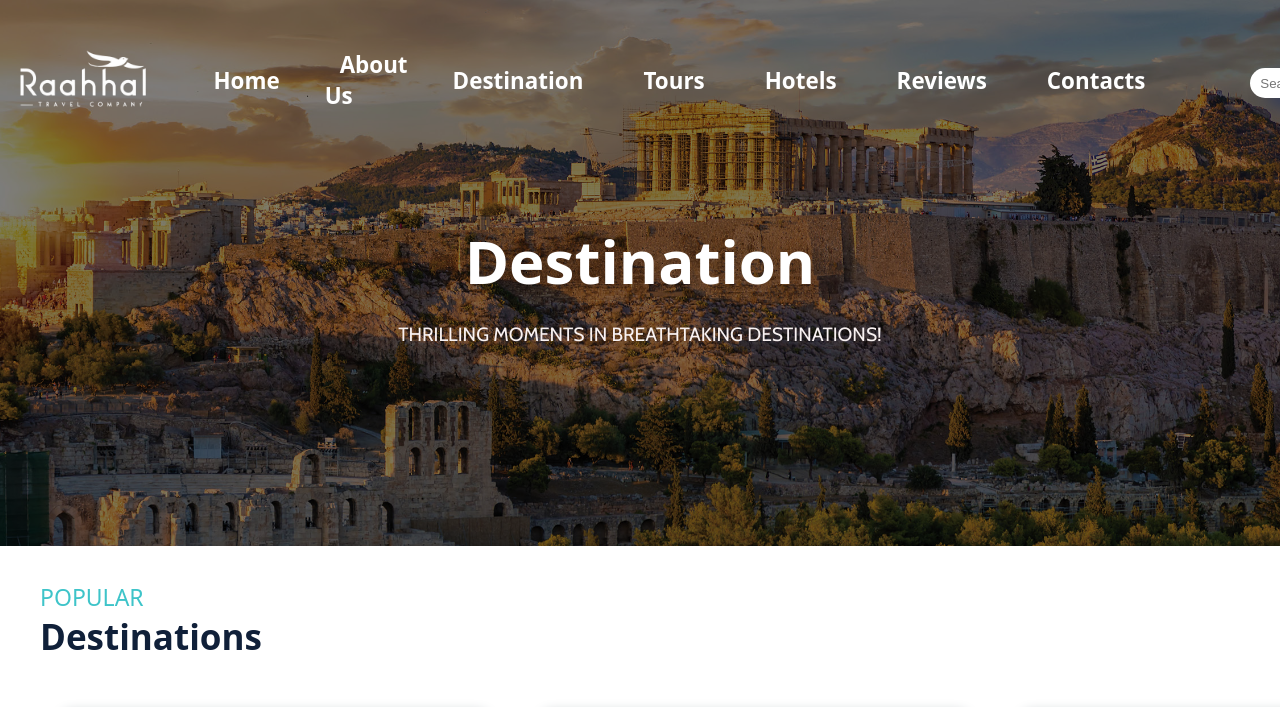
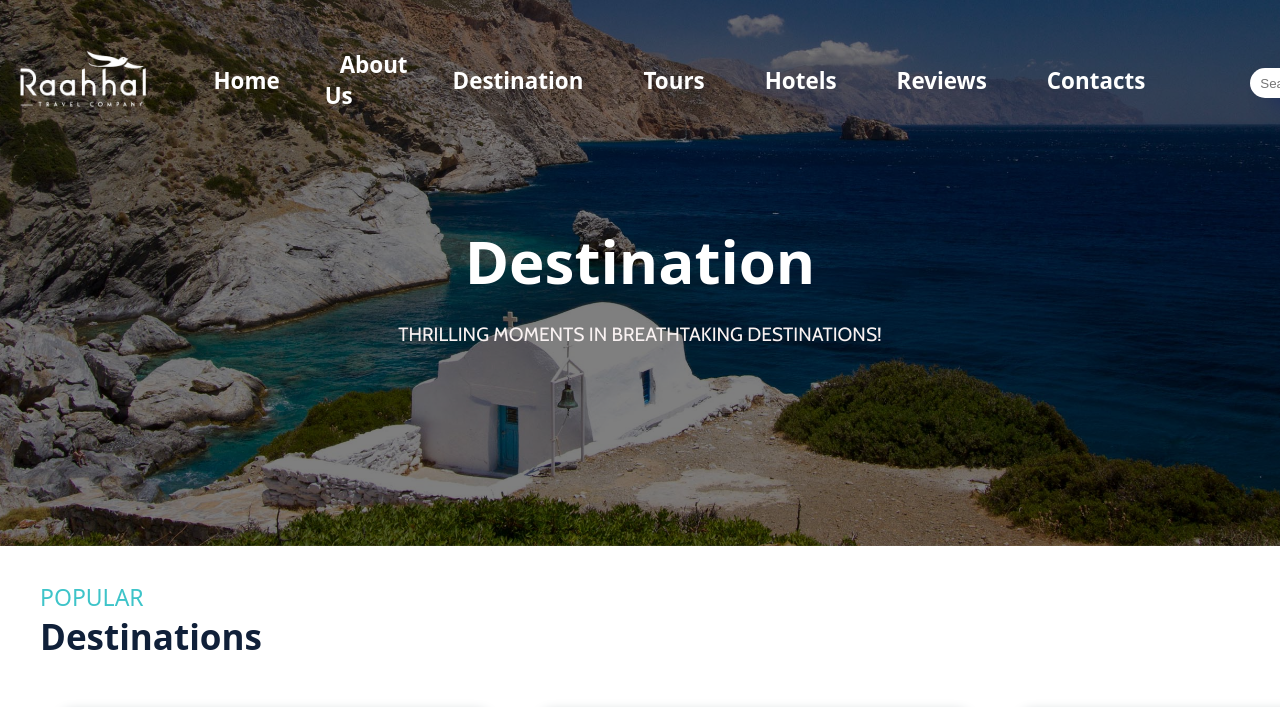
Before and after one commit to tafa234/RAHHAL_dest, a plain HTML site: page index.html in a window 1280 px wide. Shown: the top 707 px of the page. Drawn offline with nearby package versions, Linux system fonts and the light colour scheme.

Commit message:
Update style.css

```diff
--- a/style.css
+++ b/style.css
@@ -115,7 +115,7 @@ header ul li a:hover {
 
 /* js */
 .landing-page{
-    background-image: url(bg.jpg);
+    background-image: url(land.jpg);
     background-repeat: no-repeat;
     background-size: cover;
     background-position: center;
```
